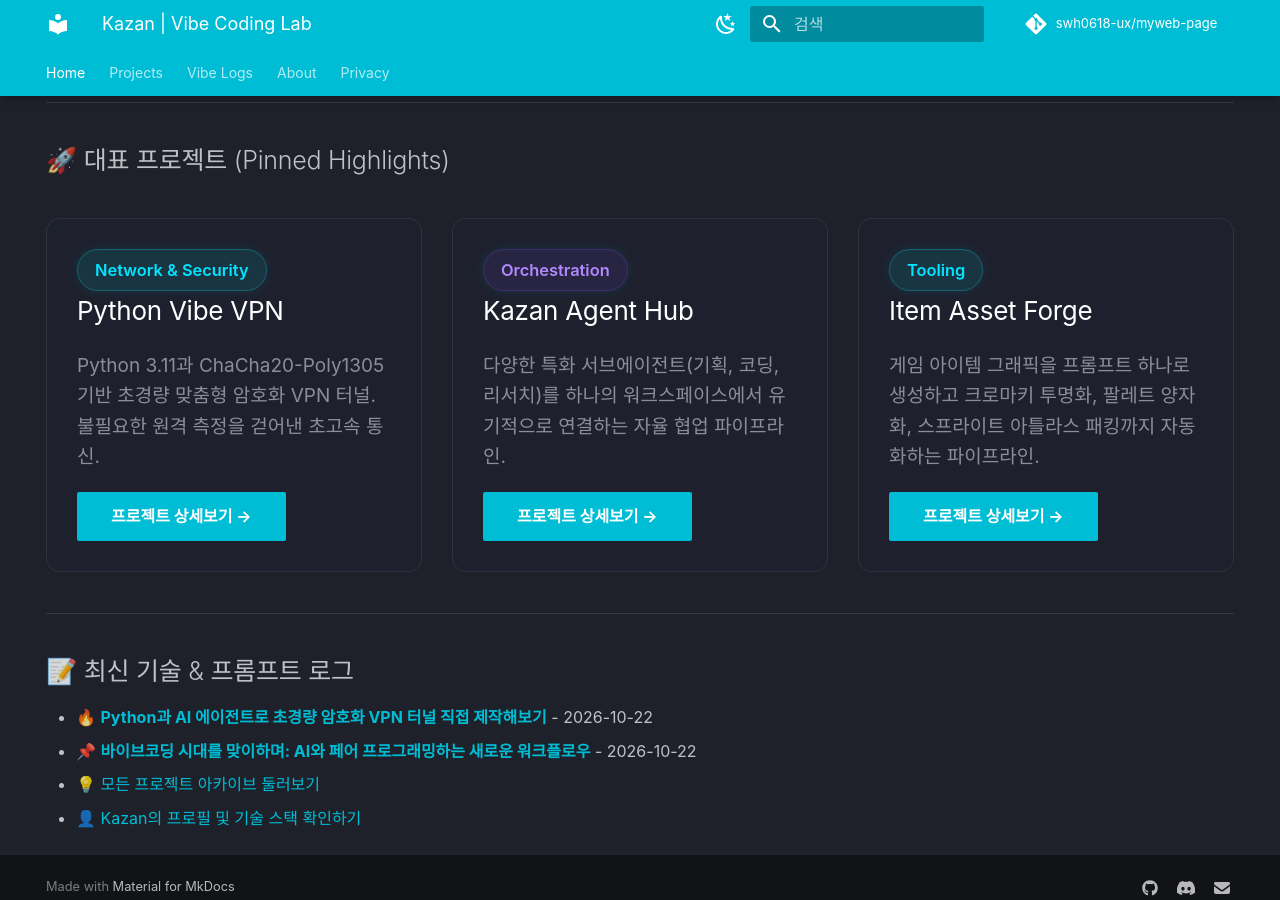
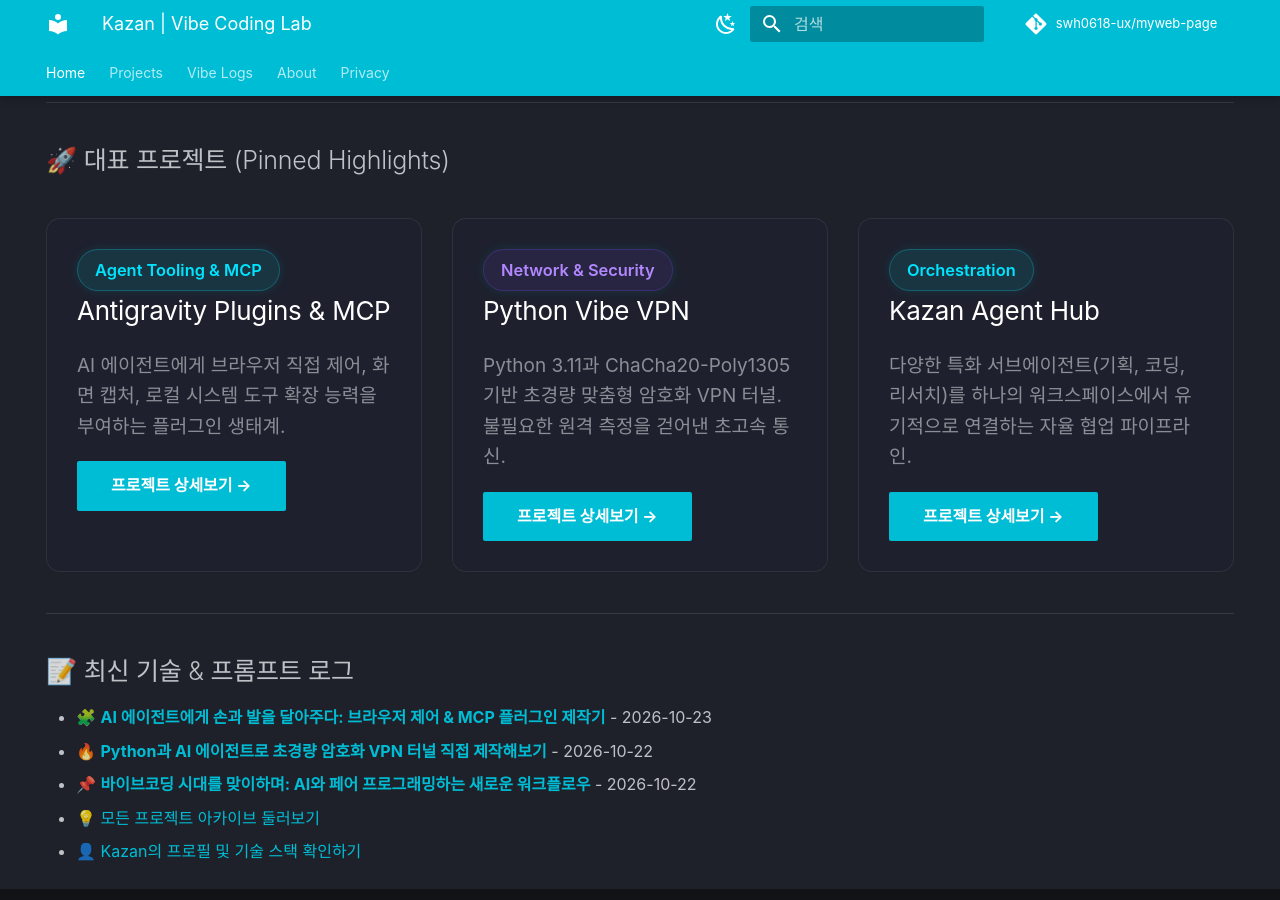
Before and after one commit to swh0618-ux/myweb-page, an MkDocs documentation site: the page built from docs/index.md, in a window 1280 px wide and 900 px high, scrolled down 794 px. Built offline with MkDocs 1.6.1 and Material for MkDocs 9.7.7, drawn with Linux system fonts in a browser that asks for light colours; some web fonts are replaced; comment, search, counter and statistics services are not loaded.

Commit message:
feat: add Antigravity Plugins & MCP Suite project showcase and blog post

```diff
--- a/docs/index.md
+++ b/docs/index.md
@@ -41,7 +41,16 @@ flowchart LR
 
 <div class="vibe-grid">
   <div class="vibe-card">
-    <span class="vibe-badge">Network & Security</span>
+    <span class="vibe-badge">Agent Tooling & MCP</span>
+    <h3>Antigravity Plugins & MCP</h3>
+    <p>
+      AI 에이전트에게 브라우저 직접 제어, 화면 캡처, 로컬 시스템 도구 확장 능력을 부여하는 플러그인 생태계.
+    </p>
+    <a href="projects/antigravity-plugins.md" class="md-button md-button--primary">프로젝트 상세보기 →</a>
+  </div>
+
+  <div class="vibe-card">
+    <span class="vibe-badge purple">Network & Security</span>
     <h3>Python Vibe VPN</h3>
     <p>
       Python 3.11과 ChaCha20-Poly1305 기반 초경량 맞춤형 암호화 VPN 터널. 불필요한 원격 측정을 걷어낸 초고속 통신.
@@ -50,21 +59,12 @@ flowchart LR
   </div>
 
   <div class="vibe-card">
-    <span class="vibe-badge purple">Orchestration</span>
+    <span class="vibe-badge">Orchestration</span>
     <h3>Kazan Agent Hub</h3>
     <p>
       다양한 특화 서브에이전트(기획, 코딩, 리서치)를 하나의 워크스페이스에서 유기적으로 연결하는 자율 협업 파이프라인.
     </p>
     <a href="projects/kazan-agent-hub.md" class="md-button md-button--primary">프로젝트 상세보기 →</a>
-  </div>
-
-  <div class="vibe-card">
-    <span class="vibe-badge">Tooling</span>
-    <h3>Item Asset Forge</h3>
-    <p>
-      게임 아이템 그래픽을 프롬프트 하나로 생성하고 크로마키 투명화, 팔레트 양자화, 스프라이트 아틀라스 패킹까지 자동화하는 파이프라인.
-    </p>
-    <a href="projects/item-asset-forge.md" class="md-button md-button--primary">프로젝트 상세보기 →</a>
   </div>
 </div>
 
@@ -72,6 +72,7 @@ flowchart LR
 
 ## 📝 최신 기술 & 프롬프트 로그
 
+* 🧩 [**AI 에이전트에게 손과 발을 달아주다: 브라우저 제어 & MCP 플러그인 제작기**](blog/posts/2026-10-23-building-antigravity-plugins-mcp.md) - 2026-10-23
 * 🔥 [**Python과 AI 에이전트로 초경량 암호화 VPN 터널 직접 제작해보기**](blog/posts/2026-10-22-building-python-vpn-vibe-coding.md) - 2026-10-22
 * 📌 [**바이브코딩 시대를 맞이하며: AI와 페어 프로그래밍하는 새로운 워크플로우**](blog/posts/2026-10-22-welcome-vibe-coding.md) - 2026-10-22
 * 💡 [모든 프로젝트 아카이브 둘러보기](projects/index.md)
--- a/mkdocs.yml
+++ b/mkdocs.yml
@@ -83,6 +83,7 @@ nav:
   - "Home": index.md
   - "Projects":
       - "Overview": projects/index.md
+      - "Antigravity Plugins": projects/antigravity-plugins.md
       - "Python Vibe VPN": projects/python-vibe-vpn.md
       - "Kazan Agent Hub": projects/kazan-agent-hub.md
       - "Item Asset Forge": projects/item-asset-forge.md
```
Also changed, not shown: docs/blog/posts/2026-10-23-building-antigravity-plugins-mcp.md (added, +120 -0 lines), docs/projects/antigravity-plugins.md (added, +111 -0 lines), docs/projects/index.md (+10 -1 lines).
